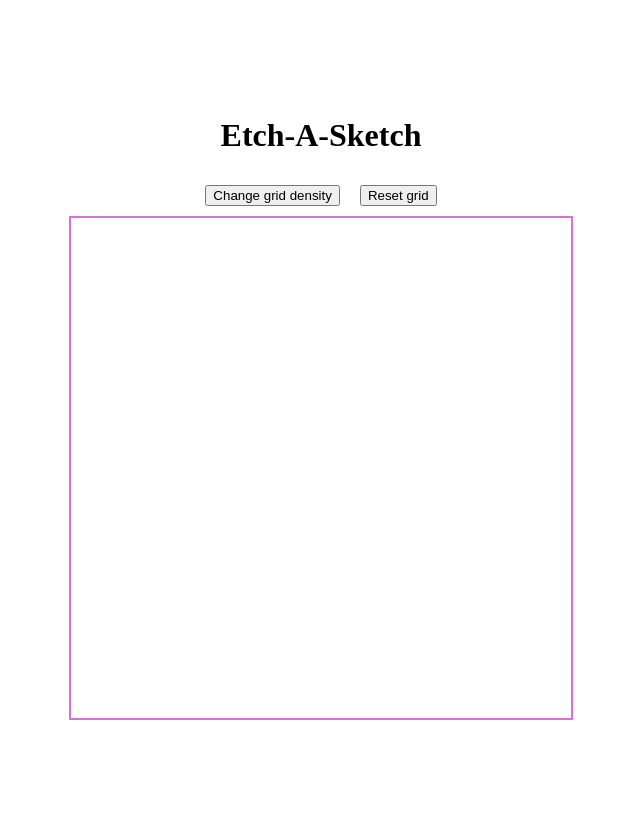
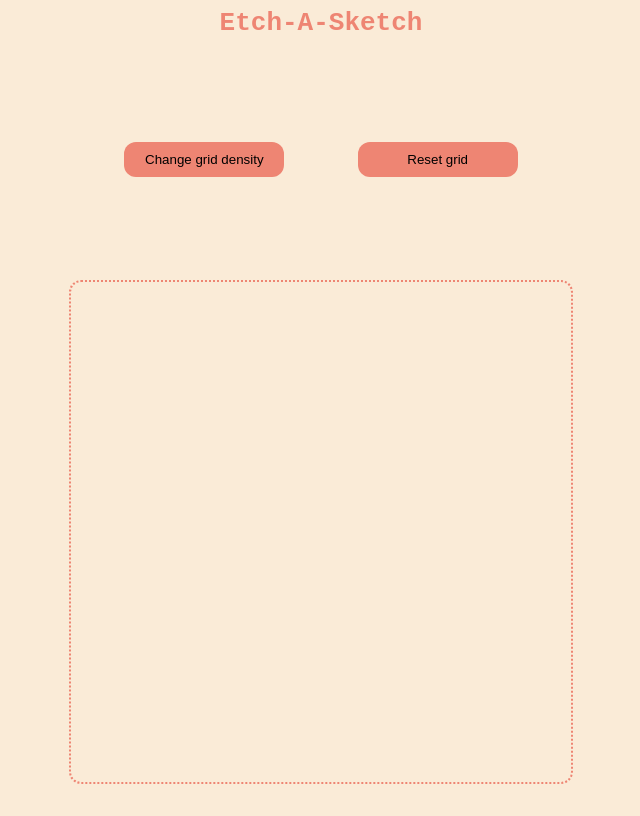
Before and after one commit to Nonines/Odin-etch-a-sketch, a plain HTML site: page index.html in a window 1280 px wide. Shown: the whole page, without its empty margins (319-959 px from the left). Drawn offline with Linux system fonts and the light colour scheme.

Commit message:
Add extra styling

```diff
--- a/style.css
+++ b/style.css
@@ -2,20 +2,37 @@ body {
     box-sizing: border-box;
     display: flex;
     flex-direction: column;
-    justify-content: center;
+    justify-content: space-between;
     align-items: center;
     gap: 10px;
-    height: 100vh;
+    height: 97vh;
+    background-color: antiquewhite;
+    font-family: monospace;
+}
+
+h1 {
+    color: rgb(238, 133, 115);
+    margin: 0;
+}
+
+button {
+    border: none;
+    border-radius: 12px;
+    padding: 10px 20px;
+    width: 160px;
+    background-color: rgb(238, 133, 115);
 }
 
 .buttons {
     display: flex;
-    justify-content: center;
+    justify-content: space-evenly;
     gap: 20px;
+    width: 500px;
 }
 
 .container {
     height: 500px;
     width: 500px;
-    border: 2px solid orchid;
+    border: 2px dotted rgb(238, 133, 115);
+    border-radius: 12px;
 }
```
